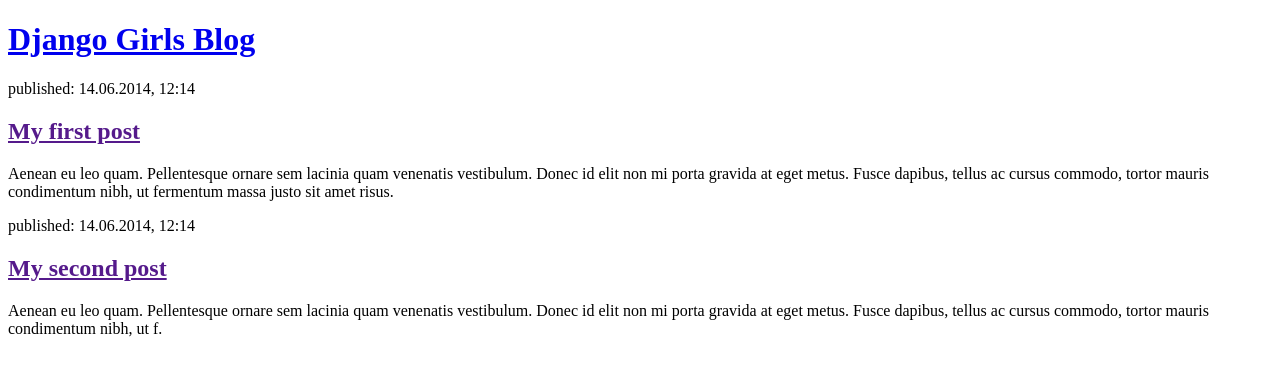
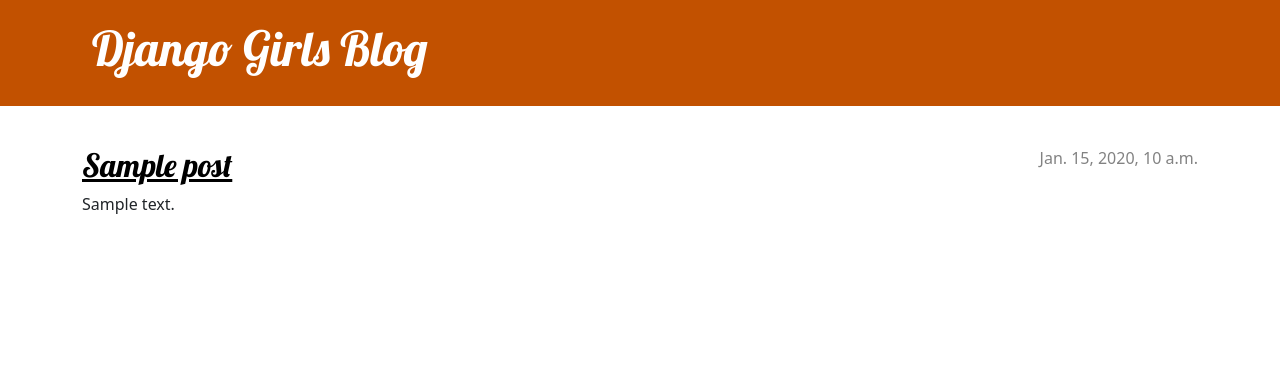
Before and after one commit to azmtva01/trainProject, a Django app: page / in a window 1280 px wide. Shown: the top 376 px of the page. Run offline with Django 3.2, Linux system fonts and the light colour scheme; tables that the repository leaves empty hold one stand-in row (values such as "Sample post").

Commit message:
Added view and template for detailed blog post as well as CSS for the site.

```diff
--- /dev/null
+++ b/trainProject/trainApp/static/css/trainApp.css
@@ -0,0 +1,70 @@
+.page-header {
+    background-color: #C25100;
+    margin-top: 0;
+    margin-bottom: 40px;
+    padding: 20px 20px 20px 40px;
+}
+
+.page-header h1,
+.page-header h1 a,
+.page-header h1 a:visited,
+.page-header h1 a:active {
+    color: #ffffff;
+    font-size: 36pt;
+    text-decoration: none;
+}
+
+h1,
+h2,
+h3,
+h4 {
+    font-family: 'Lobster', cursive;
+}
+
+.date {
+    color: #828282;
+}
+
+.save {
+    float: right;
+}
+
+.post-form textarea,
+.post-form input {
+    width: 100%;
+}
+
+.top-menu,
+.top-menu:hover,
+.top-menu:visited {
+    color: #ffffff;
+    float: right;
+    font-size: 26pt;
+    margin-right: 20px;
+}
+
+.post {
+    margin-bottom: 70px;
+}
+
+.post h2 a,
+.post h2 a:visited {
+    color: #000000;
+}
+
+.post > .date,
+.post > .actions {
+    float: right;
+}
+
+.btn-secondary,
+.btn-secondary:visited {
+    color: #C25100;
+    background: none;
+    border-color: #C25100;
+}
+
+.btn-secondary:hover {
+    color: #FFFFFF;
+    background-color: #C25100;
+}
--- /dev/null
+++ b/trainProject/trainApp/templates/trainApp/base.html
@@ -0,0 +1,59 @@
+
+{% load static %}
+<html>
+    <head>
+        <title>Django Girls blog</title>
+        <link rel="stylesheet" href="https://cdn.jsdelivr.net/npm/bootstrap@5.1.3/dist/css/bootstrap.min.css" integrity="sha384-1BmE4kWBq78iYhFldvKuhfTAU6auU8tT94WrHftjDbrCEXSU1oBoqyl2QvZ6jIW3" crossorigin="anonymous">
+        <link href='//fonts.googleapis.com/css?family=Lobster&subset=latin,latin-ext' rel='stylesheet' type='text/css'>
+        <link rel="stylesheet" href="{% static 'css/trainApp.css' %}">
+    </head>
+    <body>
+        <header class="page-header">
+          <div class="container">
+              <h1><a href="/">Django Girls Blog</a></h1>
+          </div>
+        </header>
+
+        <main class="container">
+            <div class="row">
+                <div class="col">
+                {% for post in posts %}
+                    <article class="post">
+                        <time class="date">
+                            {{ post.published_date }}
+                        </time>
+                        <h2><a href="">{{ post.title }}</a></h2>
+                        <p>{{ post.text|linebreaksbr }}</p>
+                    </article>
+                {% endfor %}
+                </div>
+            </div>
+        </main>
+    </body>
+</html>
+
+
+<!--{% load static %}-->
+<!--<html>-->
+<!--    <head>-->
+<!--        <title>Django Girls blog</title>-->
+<!--        <link rel="stylesheet" href="https://cdn.jsdelivr.net/npm/bootstrap@5.1.3/dist/css/bootstrap.min.css" integrity="sha384-1BmE4kWBq78iYhFldvKuhfTAU6auU8tT94WrHftjDbrCEXSU1oBoqyl2QvZ6jIW3" crossorigin="anonymous">-->
+<!--        <link href='//fonts.googleapis.com/css?family=Lobster&subset=latin,latin-ext' rel='stylesheet' type='text/css'>-->
+<!--        <link rel="stylesheet" href="{% static 'css/blog.css' %}">-->
+<!--    </head>-->
+<!--    <body>-->
+<!--    <header class="page-header">-->
+<!--      <div class="container">-->
+<!--          <h1><a href="/">Django Girls Blog</a></h1>-->
+<!--      </div>-->
+<!--    </header>-->
+<!--    <main class="container">-->
+<!--        <div class="row">-->
+<!--            <div class="col">-->
+<!--            {% block content %}-->
+<!--            {% endblock %}-->
+<!--            </div>-->
+<!--        </div>-->
+<!--    </main>-->
+<!--    </body>-->
+<!--</html>-->
--- a/trainProject/trainApp/templates/trainApp/post_list.html
+++ b/trainProject/trainApp/templates/trainApp/post_list.html
@@ -1,23 +1,46 @@
-<!DOCTYPE html>
-<html>
-    <head>
-        <title>Django Girls blog</title>
-    </head>
-    <body>
-        <header>
-            <h1><a href="/">Django Girls Blog</a></h1>
-        </header>
+{% extends 'trainApp/base.html' %}
 
-        <article>
-            <time>published: 14.06.2014, 12:14</time>
-            <h2><a href="">My first post</a></h2>
-            <p>Aenean eu leo quam. Pellentesque ornare sem lacinia quam venenatis vestibulum. Donec id elit non mi porta gravida at eget metus. Fusce dapibus, tellus ac cursus commodo, tortor mauris condimentum nibh, ut fermentum massa justo sit amet risus.</p>
+{% block content %}
+    {% for post in posts %}
+        <article class="post">
+            <time class="date">
+                {{ post.published_date }}
+            </time>
+            <h2><a href="">{{ post.title }}</a></h2>
+            <p>{{ post.text|linebreaksbr }}</p>
         </article>
+    {% endfor %}
+{% endblock %}
 
-        <article>
-            <time>published: 14.06.2014, 12:14</time>
-            <h2><a href="">My second post</a></h2>
-            <p>Aenean eu leo quam. Pellentesque ornare sem lacinia quam venenatis vestibulum. Donec id elit non mi porta gravida at eget metus. Fusce dapibus, tellus ac cursus commodo, tortor mauris condimentum nibh, ut f.</p>
-        </article>
-    </body>
-</html>
+<!--{% load static %}-->
+<!--<html>-->
+<!--    <head>-->
+<!--        <title>Django Girls blog</title>-->
+<!--        <link rel="stylesheet" href="https://cdn.jsdelivr.net/npm/bootstrap@5.1.3/dist/css/bootstrap.min.css" integrity="sha384-1BmE4kWBq78iYhFldvKuhfTAU6auU8tT94WrHftjDbrCEXSU1oBoqyl2QvZ6jIW3" crossorigin="anonymous">-->
+<!--        <link href='//fonts.googleapis.com/css?family=Lobster&subset=latin,latin-ext' rel='stylesheet' type='text/css'>-->
+<!--        <link rel="stylesheet" href="{% static 'css/trainApp.css' %}">-->
+<!--    </head>-->
+<!--    <body>-->
+<!--        <header class="page-header">-->
+<!--          <div class="container">-->
+<!--              <h1><a href="/">Django Girls Blog</a></h1>-->
+<!--          </div>-->
+<!--        </header>-->
+
+<!--        <main class="container">-->
+<!--            <div class="row">-->
+<!--                <div class="col">-->
+<!--                {% for post in posts %}-->
+<!--                    <article class="post">-->
+<!--                        <time class="date">-->
+<!--                            {{ post.published_date }}-->
+<!--                        </time>-->
+<!--                        <h2><a href="">{{ post.title }}</a></h2>-->
+<!--                        <p>{{ post.text|linebreaksbr }}</p>-->
+<!--                    </article>-->
+<!--                {% endfor %}-->
+<!--                </div>-->
+<!--            </div>-->
+<!--        </main>-->
+<!--    </body>-->
+<!--</html>-->
--- a/trainProject/trainApp/urls.py
+++ b/trainProject/trainApp/urls.py
@@ -3,4 +3,6 @@
 
 urlpatterns = [
     path('', views.post_list, name='post_list'),
+    path('post/<int:pk>/', views.post_detail, name='post_detail'),
+
 ]
--- a/trainProject/trainApp/views.py
+++ b/trainProject/trainApp/views.py
@@ -1,5 +1,13 @@
-from django.shortcuts import render
+from django.shortcuts import render, get_object_or_404
+from django.utils import timezone
+from .models import Post
 
 
 def post_list(request):
-    return render(request, 'trainApp/post_list.html', {})
+    posts = Post.objects.filter(published_date__lte=timezone.now()).order_by('published_date')
+    return render(request, 'trainApp/post_list.html', {'posts': posts})
+
+
+def post_detail(request, pk):
+    post = get_object_or_404(Post, pk=pk)
+    return render(request, 'trainApp/post_detail.html', {'post': post})
```
Also changed, not shown: trainProject/trainApp/templates/trainApp/post_detail.html (added, +13 -0 lines).
